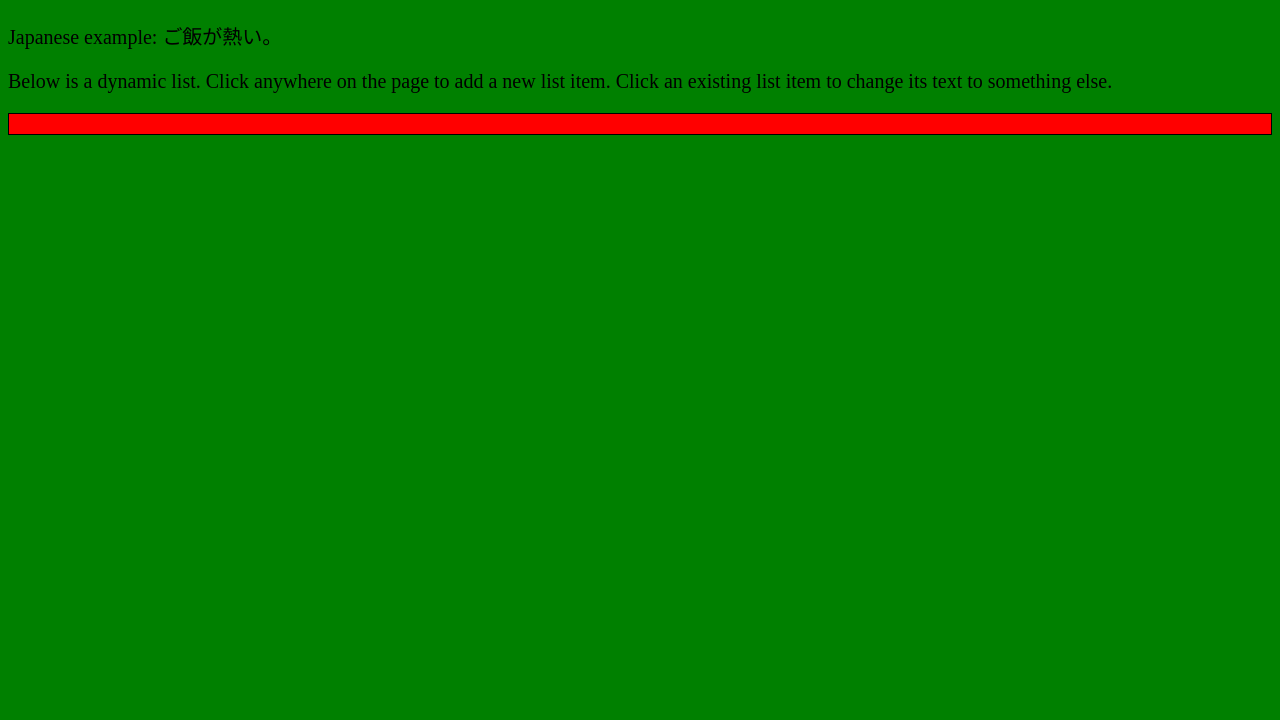
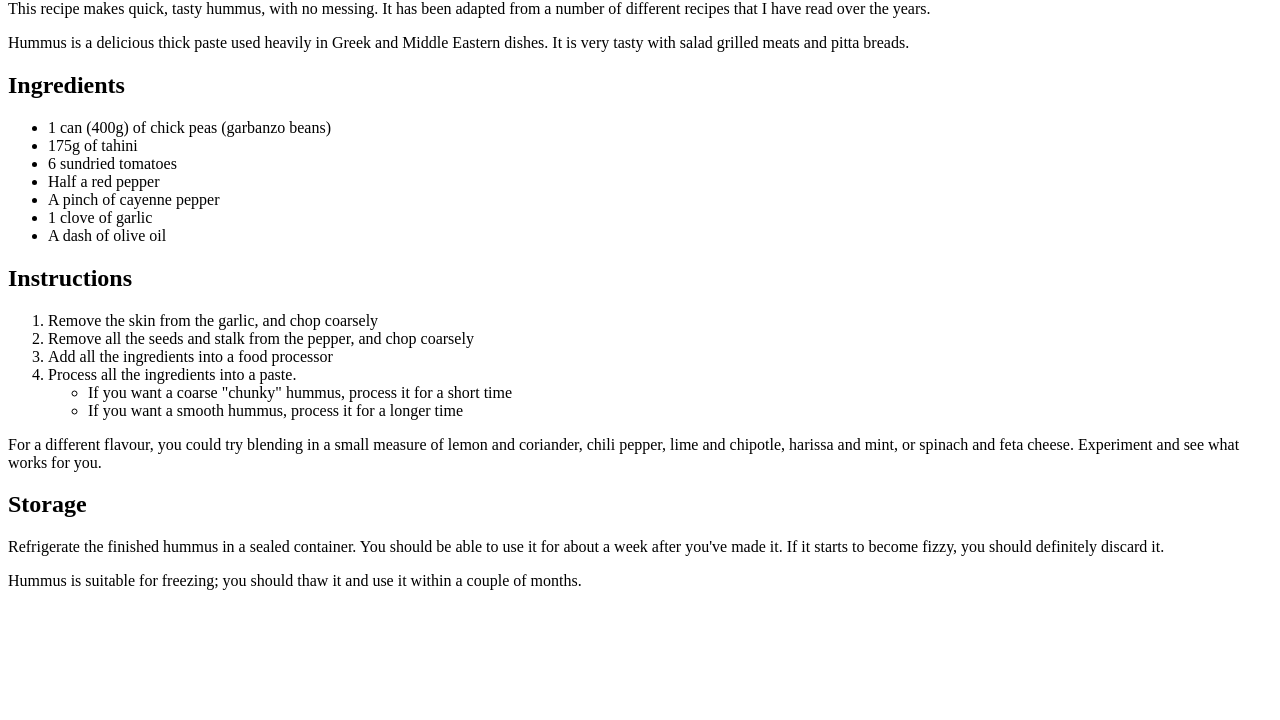
Before and after one commit to nagashimam/mdn-tutorial, a plain HTML site: page work/index.html in a window 1280 px wide. Shown: the part 80-800 px from the top of the page. Drawn offline with Linux system fonts and the light colour scheme.

Commit message:
リスト
ol/ulは入れ子にできる

```diff
--- a/work/index.html
+++ b/work/index.html
@@ -1,26 +1,56 @@
 <!DOCTYPE html>
-<html lang="en-US">
+<html>
 
 <head>
     <meta charset="utf-8">
-    <title>Meta examples</title>
-
-    <meta name="author" content="Chris Mills">
-    <meta name="description" content="This is an example page to demonstrate usage of metadata on web pages.">
-
-    <meta property="og:image" content="https://developer.cdn.mozilla.net/static/img/opengraph-logo.dc4e08e2f6af.png">
-    <meta property="og:description" content="This is an example page to demonstrate usage of metadata on web pages.">
-    <meta property="og:title" content="Metadata; The HTML &lt;head&gt;, on MDN">
-
-    <link rel="Shortcut Icon" href="favicon.ico" type="image/x-icon">
-    <link rel="stylesheet" href="style.css">
+    <title>Quick hummus recipe</title>
 </head>
 
 <body>
-    <h1>Meta examples</h1>
+    <h1>Quick hummus recipe</h1>
 
-    <p>Japanese example: ご飯が熱い。</p>
-    <script src="script.js"></script>
+    <p> This recipe makes quick, tasty hummus, with no messing. It has been adapted from a number of different recipes
+        that I have read over the years.</p>
+
+    <p> Hummus is a delicious thick paste used heavily in Greek and Middle Eastern dishes. It is very tasty with salad
+        grilled meats and pitta breads.</p>
+
+    <h2>Ingredients</h2>
+
+    <ul>
+        <li>1 can (400g) of chick peas (garbanzo beans)</li>
+        <li>175g of tahini</li>
+        <li>6 sundried tomatoes</li>
+        <li>Half a red pepper</li>
+        <li>A pinch of cayenne pepper</li>
+        <li>1 clove of garlic</li>
+        <li>A dash of olive oil</li>
+    </ul>
+
+    <h2>Instructions</h2>
+
+    <ol>
+        <li>Remove the skin from the garlic, and chop coarsely</li>
+        <li>Remove all the seeds and stalk from the pepper, and chop coarsely</li>
+        <li>Add all the ingredients into a food processor</li>
+        <li>Process all the ingredients into a paste.
+            <ul>
+                <li>If you want a coarse "chunky" hummus, process it for a short time</li>
+                <li>If you want a smooth hummus, process it for a longer time</li>
+            </ul>
+        </li>
+    </ol>
+    <p>For a different flavour, you could try blending in a small measure of lemon and coriander, chili pepper, lime and
+        chipotle, harissa and mint, or spinach and feta cheese. Experiment and see what works for you.</p>
+
+    <h2>Storage</h2>
+
+    <p>Refrigerate the finished hummus in a sealed container. You should be able to use it for about a week after you've
+        made it. If it starts to become fizzy, you should definitely discard it.</p>
+
+    <p>Hummus is suitable for freezing; you should thaw it and use it within a couple of months.</p>
+
+
 </body>
 
 </html>
```
